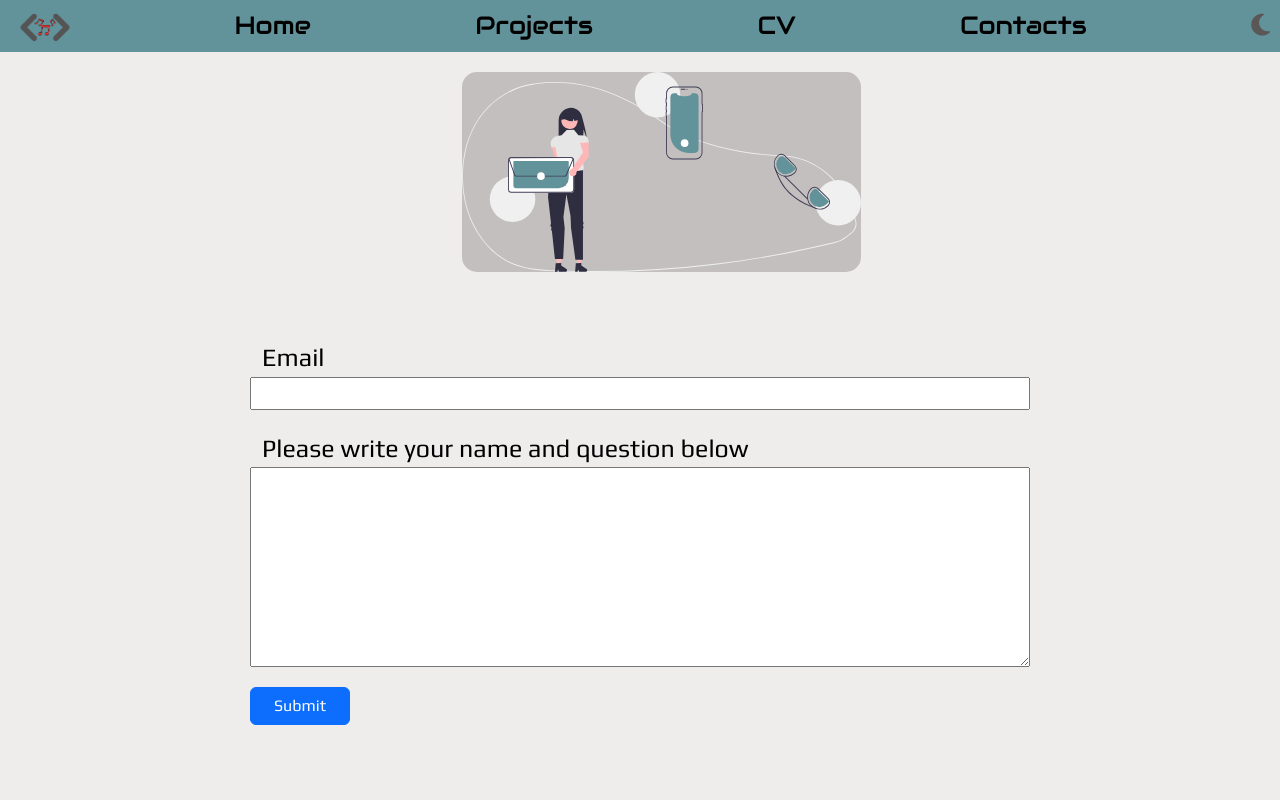
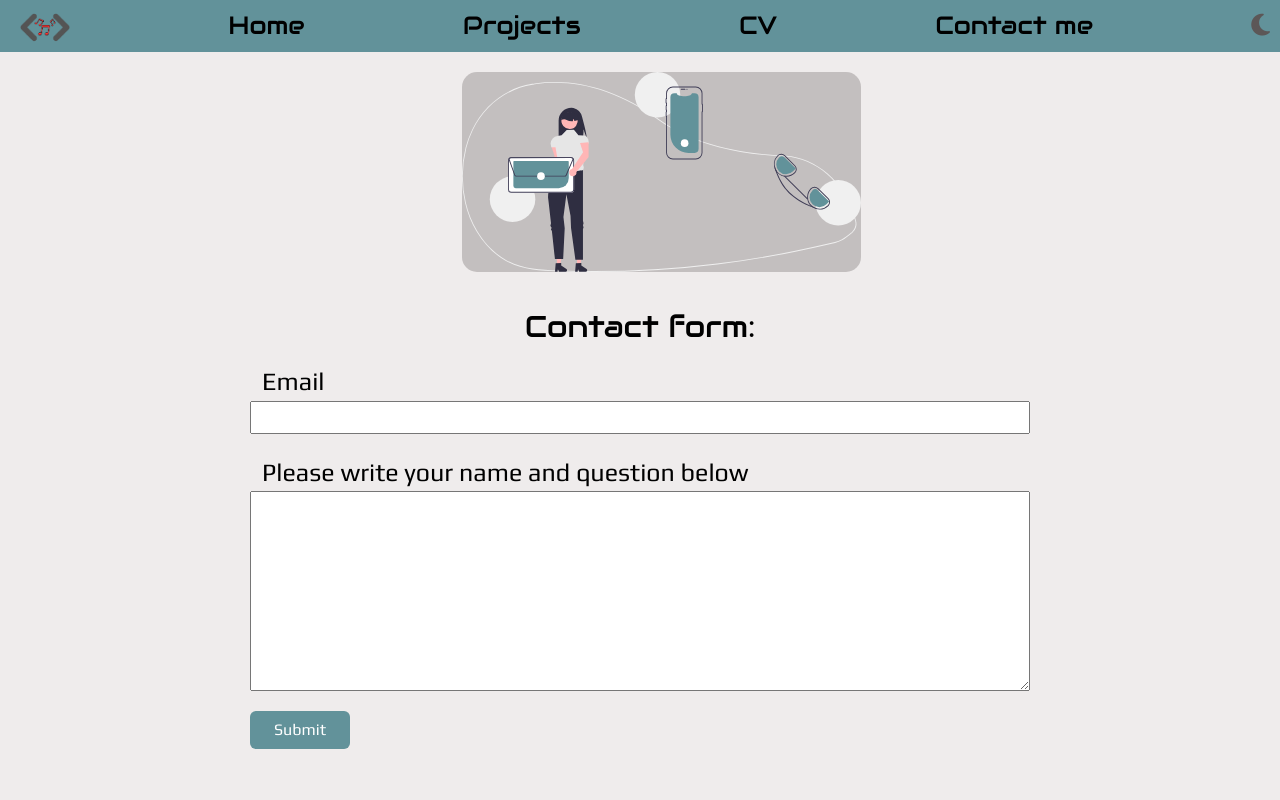
Before and after one commit to Lottipopps/opera-code-portfolio-page, a React (Create React App) app: page /contacts in a window 1280 px wide. Shown: the top 800 px of the page. Built offline with nearby package versions, Linux system fonts and the light colour scheme.

Commit message:
Filled in Projects.js content

```diff
--- a/src/App.js
+++ b/src/App.js
@@ -16,7 +16,7 @@ function App() {
   }
   return (
     <div className="App">
-      <div className={yesDark ? "dark-mode" : "light-mode"}>
+      <div className={yesDark ? "dark-mode" : ""}>
         <nav className="Navbar sticky-top">
           <ul className="d-flex justify-content-between">
             <li>
@@ -38,7 +38,7 @@ function App() {
               <Link to="/cv">CV</Link>
             </li>
             <li>
-              <Link to="/contacts">Contacts</Link>
+              <Link to="/contacts">Contact me</Link>
             </li>
             <li onClick={setMode}>
               {yesDark ? (
--- a/src/Cards.js
+++ b/src/Cards.js
@@ -11,25 +11,27 @@ export default function Cards() {
       href: "https://dazzling-creponne-967adf.netlify.app/",
       src: DictionaryApp,
       name: "Dictionary App",
-      description: "Hello",
+      description: "React.js • API Integration • Responsive Development",
     },
     {
       href: "https://cerulean-sunshine-2df967.netlify.app/",
       src: ReactWeatherApp,
       name: "React Weather App",
-      description: "Love",
+      description:
+        "React.js • API Integration • Responsive Development • JavaScript timestamp",
     },
     {
       href: "https://cosmic-truffle-090e28.netlify.app/",
       src: WorldClock,
       name: "World Clock App",
-      description: "How are you?",
+      description: "API Integration • JavaScript timestamp",
     },
     {
       href: "https://peaceful-dasik-b0d092.netlify.app/gallery",
       src: CharlieTheHomebaker,
       name: "Charlie The Homebaker Portfolio App",
-      description:"I love you too"
+      description:
+        "Vanilla JS • Vanilla CSS • Responsive Development • Multi-page Hosting",
     },
   ];
 
--- a/src/Contacts.css
+++ b/src/Contacts.css
@@ -6,7 +6,6 @@
   background-size: cover;
 }
 .Contacts #email-text {
-  margin-top: 50px;
   font-size: 25px;
 }
 .Contacts #message-text {
@@ -19,6 +18,7 @@
 }
 .Contacts #message {
   height: 200px;
+  max-height: 260px;
 }
 .Contacts button {
   width: 100px;
@@ -36,3 +36,17 @@
 .dark-mode object {
   background-color: rgba(255, 255, 255, 0.2);
 }
+.Contacts h4 {
+  font-family: var(--head-font);
+  text-align: center;
+  margin-top: 30px;
+  font-size: 30px;
+}
+.Contacts button {
+  background-color: var(--secondary-light);
+  color: rgb(255, 255, 255);
+}
+.dark-mode .Contacts button {
+  background-color: var(--secondary-dark);
+  color: rgb(255, 255, 0);
+}
--- a/src/Contacts.js
+++ b/src/Contacts.js
@@ -21,9 +21,9 @@ function ContactForm() {
               alt="contact types"
             ></object>
           </div>
-
         </div>
       </div>
+      <h4>Contact form:</h4>
       <form onSubmit={handleSubmit} className="container">
         <div className="row section">
           <label htmlFor="email" id="email-text">
@@ -47,7 +47,7 @@ function ContactForm() {
           <button
             type="submit"
             disabled={state.submitting}
-            className="btn btn-primary"
+            className="btn"
           >
             Submit
           </button>
--- a/src/OperaHero.css
+++ b/src/OperaHero.css
@@ -33,14 +33,3 @@
 .OperaHero .hello {
   font-size: 60px;
 }
-.OperaHero .description {
-  max-width: 400px;
-  text-align: left;
-  margin: 60px 200px;
-  padding: 10px;
-  border: 1px solid var(--secondary-dark);
-  border-radius: 3px;
-}
-.dark-mode .OperaHero .description {
-  border: 1px solid var(--secondary-light);
-}
--- a/src/OperaHero.js
+++ b/src/OperaHero.js
@@ -13,7 +13,6 @@ export default function OperaHero() {
           </h1>
           <br />
           <h2>Junior Frontend Developer (React.js) and Opera Singer</h2>
-          <p className="description">Please fill in text here</p>
         </div>
 
         <img src={Profilephoto} alt="prophile" />
```
